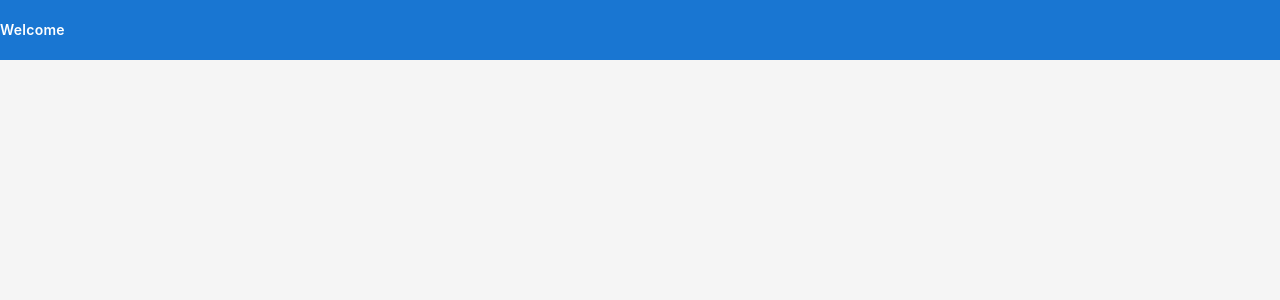
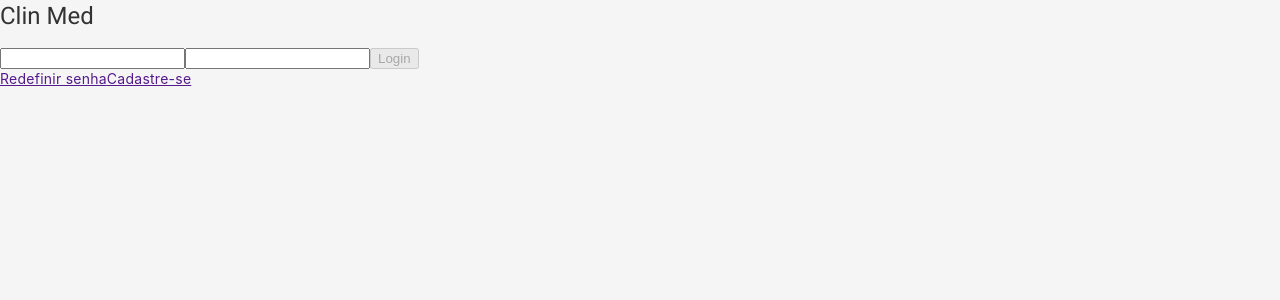
Before and after one commit to nicps-git/hackthonunifametro_frontend, an Angular app: page /auth/login in a window 1280 px wide. Before the commit this address led to /. Shown: the top 300 px of the page. Built offline with nearby package versions, Linux system fonts and the light colour scheme.

Commit message:
Estrutura inicial da página

```diff
--- a/src/app/app-routing.module.ts
+++ b/src/app/app-routing.module.ts
@@ -1,7 +1,17 @@
 import { NgModule } from '@angular/core';
 import { RouterModule, Routes } from '@angular/router';
 
-const routes: Routes = [{ path: 'auth', loadChildren: () => import('./feature/auth/auth.module').then(m => m.AuthModule) }];
+const routes: Routes = [
+  {
+    path: 'auth',
+    loadChildren: () => import('./feature/auth/auth.module').then(m => m.AuthModule)
+  },
+  {
+    path: '',
+    redirectTo: '/auth/login',
+    pathMatch: 'full'
+  }
+];
 
 @NgModule({
   imports: [RouterModule.forRoot(routes)],
--- a/src/app/app.component.html
+++ b/src/app/app.component.html
@@ -304,12 +304,4 @@
   }
 </style>
 
-<!-- Toolbar -->
-<div class="toolbar" role="banner">
-  <span>Welcome</span>
-  <div class="spacer"></div>
-</div>
-
-<div class="content" role="main">
-  <router-outlet></router-outlet>
-</div>
+<router-outlet></router-outlet>
--- a/src/app/feature/auth/auth-routing.module.ts
+++ b/src/app/feature/auth/auth-routing.module.ts
@@ -1,8 +1,14 @@
 import { NgModule } from '@angular/core';
 import { RouterModule, Routes } from '@angular/router';
 import { AuthComponent } from './auth.component';
+import { LoginComponent } from './pages/login/login.component';
 
-const routes: Routes = [{ path: '', component: AuthComponent }];
+const routes: Routes = [
+    {
+      path: 'login',
+      component: LoginComponent
+    }
+];
 
 @NgModule({
   imports: [RouterModule.forChild(routes)],
--- a/src/app/feature/auth/auth.component.html
+++ /dev/null
@@ -1 +0,0 @@
-<p>auth works!</p>
--- a/src/app/feature/auth/auth.component.ts
+++ b/src/app/feature/auth/auth.component.ts
@@ -3,7 +3,7 @@ import { Component } from '@angular/core';
 @Component({
   selector: 'app-auth',
   templateUrl: './auth.component.html',
-  styleUrl: './auth.component.css'
+  styleUrls: ['./auth.component.css']
 })
 export class AuthComponent {
 
--- /dev/null
+++ b/src/app/feature/auth/pages/login/login.component.html
@@ -0,0 +1,13 @@
+<div [formGroup]="loginForm" class="container">
+    <h1>Clin Med</h1>
+    <form action="" method="post">
+        <input type="text" formControlName="username">
+        <input type="password" formControlName="password">
+        <button [disabled]="!loginForm.valid">Login</button>
+    </form>
+    <div>
+        <a href="">Redefinir senha</a>
+        <a href="">Cadastre-se</a>
+    </div>
+
+</div>
--- /dev/null
+++ b/src/app/feature/auth/pages/login/login.component.ts
@@ -0,0 +1,21 @@
+import { Component, OnInit } from '@angular/core';
+import { FormBuilder, FormGroup, Validators } from '@angular/forms';
+
+@Component({
+  selector: 'app-login',
+  templateUrl: './login.component.html',
+  styleUrls: ['./login.component.css']
+})
+export class LoginComponent implements OnInit{
+
+  loginForm!:FormGroup;
+
+  constructor(private formBuilder:FormBuilder){}
+
+  ngOnInit(): void {
+    this.loginForm = this.formBuilder.group({
+      username: ['', Validators.required],
+      password: ['', Validators.required]
+    })
+  }
+}
```
Also changed, not shown: src/app/feature/auth/auth.module.ts (+5 -3 lines), src/app/feature/auth/pages/login/login.component.css (added), 1 other file (tests, documents, lock files or other folders).
